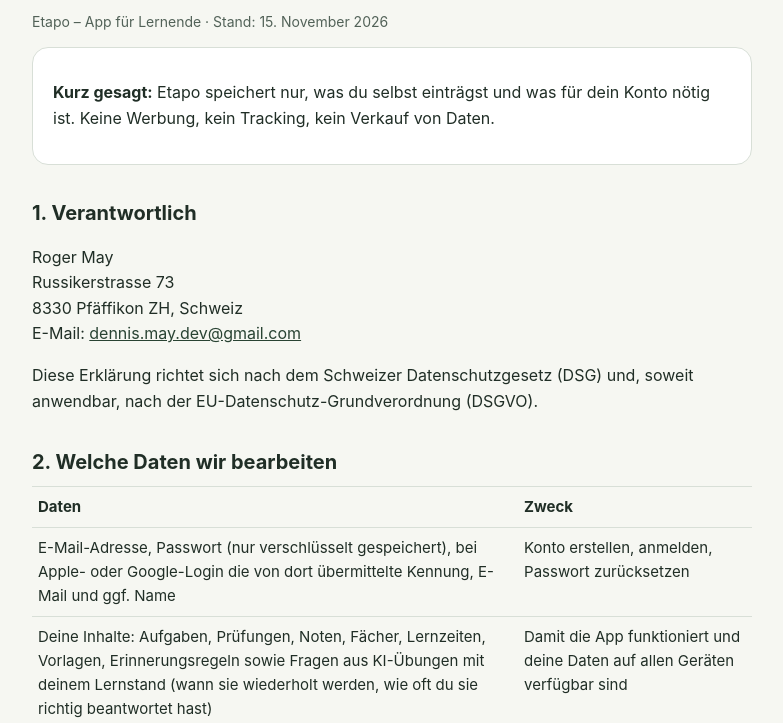
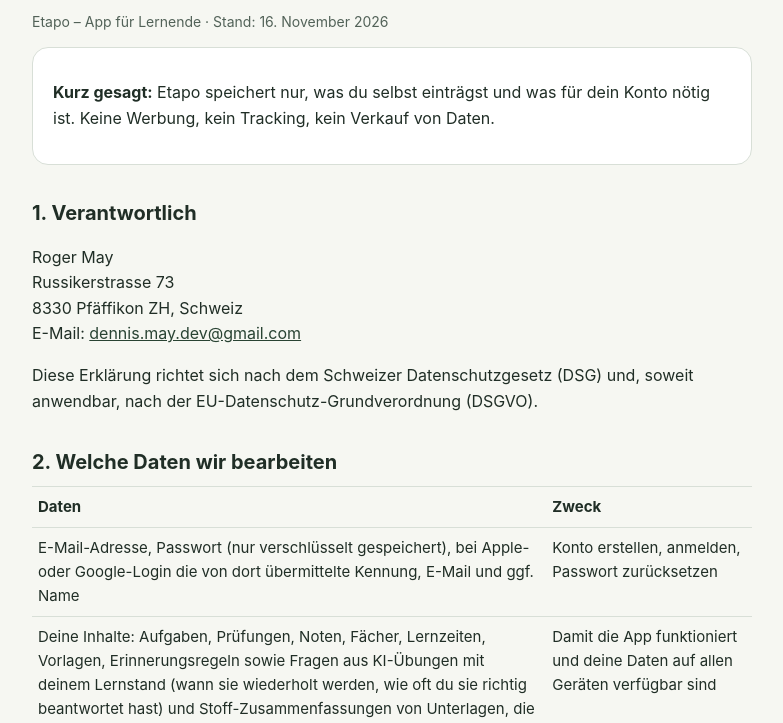
Before and after one commit to dennismaydev-hue/etapo-rechtliches, a plain HTML site: page datenschutz.html in a window 1280 px wide. Shown: the part 71-794 px from the top of the page, without its empty margins (248-1031 px from the left). Drawn offline with Linux system fonts and the light colour scheme.

Commit message:
Datenschutz: Stoff-Zusammenfassungen von Unterlagen bei Prüfungen
Co-Authored-By: Claude Opus 5.5 <noreply@anthropic.com>

```diff
--- a/datenschutz.html
+++ b/datenschutz.html
@@ -22,7 +22,7 @@
 <body>
 <main>
 <h1>Datenschutzerklärung</h1>
-<p class="leise">Etapo – App für Lernende · Stand: 15. November 2026</p>
+<p class="leise">Etapo – App für Lernende · Stand: 16. November 2026</p>
 
 <div class="karte">
 <p><strong>Kurz gesagt:</strong> Etapo speichert nur, was du selbst einträgst und was für dein Konto nötig ist. Keine Werbung, kein Tracking, kein Verkauf von Daten.</p>
@@ -36,7 +36,7 @@
 <table>
 <tr><th>Daten</th><th>Zweck</th></tr>
 <tr><td>E-Mail-Adresse, Passwort (nur verschlüsselt gespeichert), bei Apple- oder Google-Login die von dort übermittelte Kennung, E-Mail und ggf. Name</td><td>Konto erstellen, anmelden, Passwort zurücksetzen</td></tr>
-<tr><td>Deine Inhalte: Aufgaben, Prüfungen, Noten, Fächer, Lernzeiten, Vorlagen, Erinnerungsregeln sowie Fragen aus KI-Übungen mit deinem Lernstand (wann sie wiederholt werden, wie oft du sie richtig beantwortet hast)</td><td>Damit die App funktioniert und deine Daten auf allen Geräten verfügbar sind</td></tr>
+<tr><td>Deine Inhalte: Aufgaben, Prüfungen, Noten, Fächer, Lernzeiten, Vorlagen, Erinnerungsregeln sowie Fragen aus KI-Übungen mit deinem Lernstand (wann sie wiederholt werden, wie oft du sie richtig beantwortet hast) und Stoff-Zusammenfassungen von Unterlagen, die du bei Prüfungen hochlädst</td><td>Damit die App funktioniert und deine Daten auf allen Geräten verfügbar sind</td></tr>
 <tr><td>Abo-Status und Kaufhistorie (keine Zahlungsdaten)</td><td>Etapo Pro freischalten und wiederherstellen</td></tr>
 <tr><td>Technische Protokolle (z. B. Zeitpunkt der Anmeldung, IP-Adresse) beim Server-Anbieter</td><td>Sicherheit und Fehlersuche</td></tr>
 </table>
@@ -51,7 +51,7 @@
 <li><strong>RevenueCat</strong> (Verwaltung des Abo-Status). Übermittelt werden eine zufällige Konto-Kennung und die Kaufinformationen von Apple, nicht deine Inhalte.</li>
 <li><strong>Google</strong> (nur wenn du „Weiter mit Google“ verwendest).</li>
 <li><strong>Sentry</strong> (Functional Software, Inc., Absturz- und Fehlermeldungen). Speicherort: EU – Deutschland (Frankfurt). Stürzt die App ab oder tritt ein technischer Fehler auf, werden technische Angaben übermittelt: Fehlermeldung und Programmstelle, App-Version, Gerätemodell, Betriebssystem und eine zufällige Installationskennung. Nicht übermittelt werden dein Name, deine E-Mail-Adresse, deine IP-Adresse, deine Eingaben oder Chat-Inhalte; Bildschirmaufnahmen werden keine gemacht. Die Meldungen dienen nur dazu, Fehler zu finden und zu beheben, und werden nach höchstens 90 Tagen gelöscht.</li>
-<li><strong>Anthropic</strong> (KI-Lernhilfe „Claude“, nur mit Etapo Pro und nur nach deiner ausdrücklichen Zustimmung in der App). Übermittelt werden deine Nachrichten an die Lernhilfe, Unterlagen, die du hochlädst, deine anstehenden Aufgaben und Prüfungen, deine Noten sowie dein Feedback zu Prüfungen. Daraus erstellt die Lernhilfe ein <strong>Lernprofil</strong> (Niveau, Stärken, Schwächen und Vorbereitungsbedarf pro Fach), das in deinem Konto gespeichert wird und nur lernbezogene Angaben enthält. Du kannst es in der App unter <em>KI → Menü → Was die Lernhilfe über dich weiss</em> ansehen und löschen. Der Chatverlauf wird nur auf deinem Gerät gespeichert. Anthropic verwendet diese Daten nicht zum Training seiner Modelle. Du kannst deine Zustimmung jederzeit in der App unter <em>KI → Menü → Zustimmung widerrufen</em> widerrufen; danach werden keine Daten mehr an Anthropic gesendet.</li>
+<li><strong>Anthropic</strong> (KI-Lernhilfe „Claude“, nur mit Etapo Pro und nur nach deiner ausdrücklichen Zustimmung in der App). Übermittelt werden deine Nachrichten an die Lernhilfe, Unterlagen, die du hochlädst, deine anstehenden Aufgaben und Prüfungen, deine Noten sowie dein Feedback zu Prüfungen. Daraus erstellt die Lernhilfe ein <strong>Lernprofil</strong> (Niveau, Stärken, Schwächen und Vorbereitungsbedarf pro Fach), das in deinem Konto gespeichert wird und nur lernbezogene Angaben enthält. Du kannst es in der App unter <em>KI → Menü → Was die Lernhilfe über dich weiss</em> ansehen und löschen. Lädst du bei einer Prüfung Unterlagen hoch, erstellt die Lernhilfe daraus eine <strong>Stoff-Zusammenfassung</strong> (ohne Namen oder andere persönliche Angaben), die bei der Prüfung in deinem Konto gespeichert wird. Die Fotos und PDFs selbst werden nicht gespeichert. Du kannst die Zusammenfassungen jederzeit bearbeiten oder entfernen; mit der Prüfung oder deinem Konto werden sie gelöscht. Der Chatverlauf wird nur auf deinem Gerät gespeichert. Anthropic verwendet diese Daten nicht zum Training seiner Modelle. Du kannst deine Zustimmung jederzeit in der App unter <em>KI → Menü → Zustimmung widerrufen</em> widerrufen; danach werden keine Daten mehr an Anthropic gesendet.</li>
 </ul>
 <p>Einige dieser Anbieter bearbeiten Daten auch in den USA. Die Übermittlung erfolgt gestützt auf anerkannte Garantien wie die EU-Standardvertragsklauseln bzw. das Swiss-U.S. Data Privacy Framework.</p>
 
```
